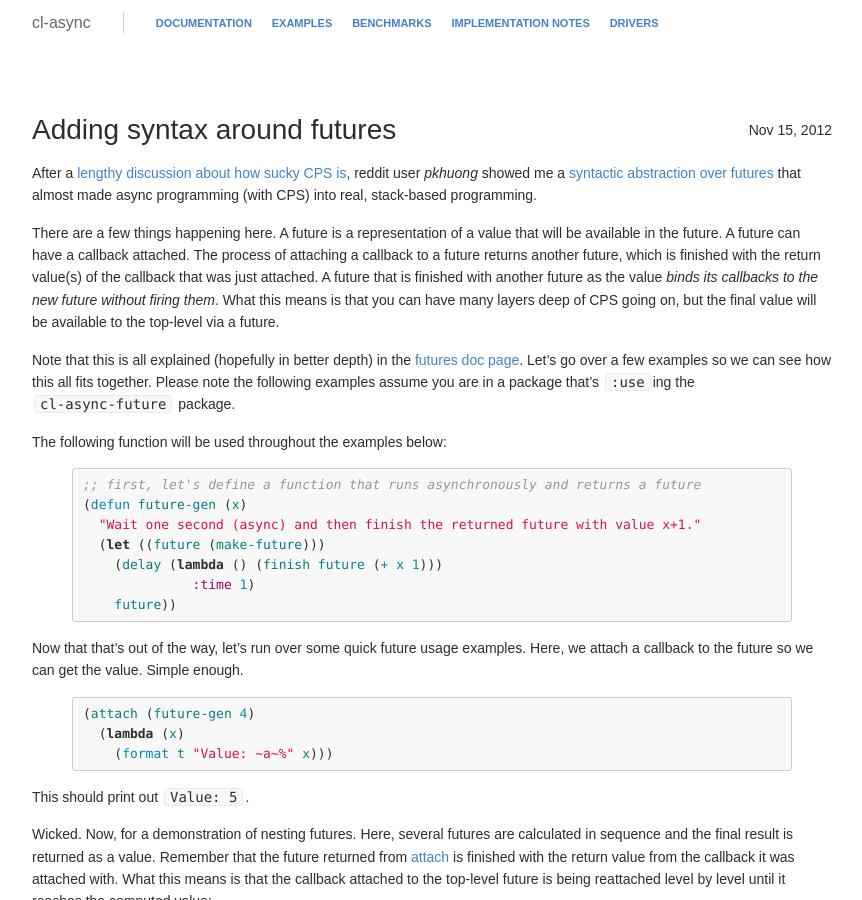
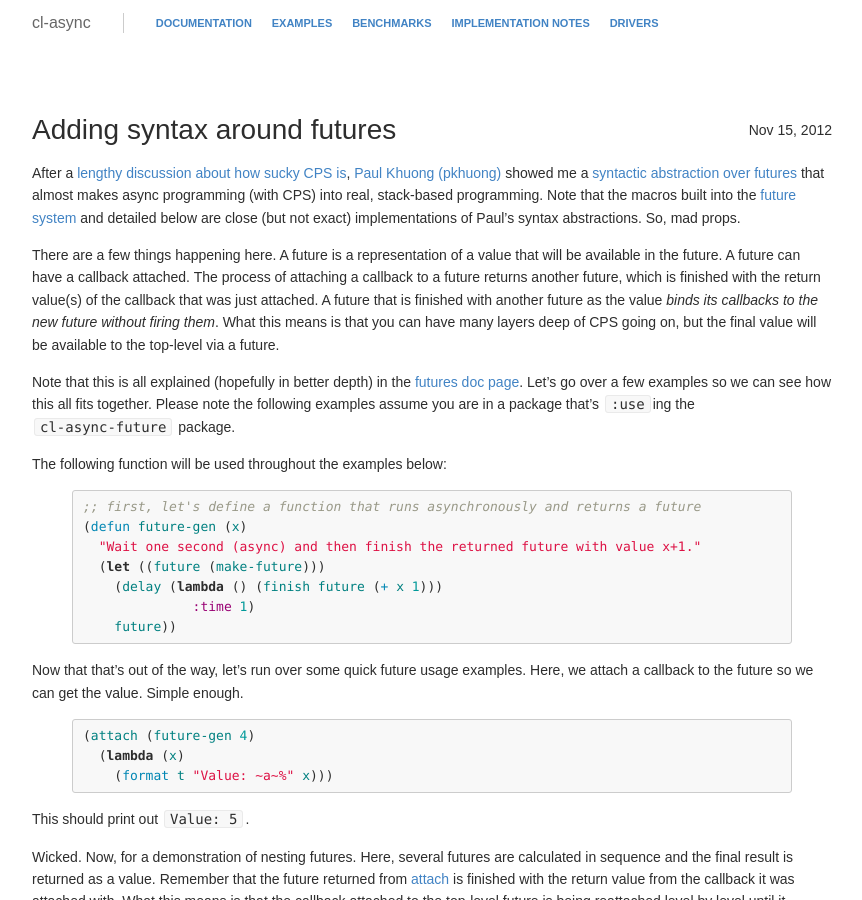
Before and after one commit to orthecreedence/cl-async, a Jekyll site: the page built from _posts/2012-11-15-adding-syntax-around-futures.md, in a window 1280 px wide and 900 px high. Shown: the whole window, without its empty margins (208-1070 px from the left). Built offline with Jekyll 4.4.1, drawn with Linux system fonts in a browser that asks for light colours; Markdown is read by kramdown in place of the engine named in the settings.

Commit message:
updating future syntax post, link to pkhuongs github

```diff
--- a/_posts/2012-11-15-adding-syntax-around-futures.md
+++ b/_posts/2012-11-15-adding-syntax-around-futures.md
@@ -3,8 +3,12 @@ title: Adding syntax around futures
 layout: post
 ---
 After a [lengthy discussion about how sucky CPS is](http://www.reddit.com/r/lisp/comments/11lo3a/clasync_asynchronous_operations_for_common_lisp/),
-reddit user _pkhuong_ showed me a [syntactic abstraction over futures](http://www.reddit.com/r/lisp/comments/11lo3a/clasync_asynchronous_operations_for_common_lisp/c6nnvwk)
-that almost made async programming (with CPS) into real, stack-based programming.
+[Paul Khuong (pkhuong)](https://github.com/pkhuong) showed me a
+[syntactic abstraction over futures](http://www.reddit.com/r/lisp/comments/11lo3a/clasync_asynchronous_operations_for_common_lisp/c6nnvwk)
+that almost makes async programming (with CPS) into real, stack-based programming.
+Note that the macros built into the [future system](/cl-async/future) and
+detailed below are close (but not exact) implementations of Paul's syntax
+abstractions. So, mad props.
 
 There are a few things happening here. A future is a representation of a value
 that will be available in the future. A future can have a callback attached. The
```
